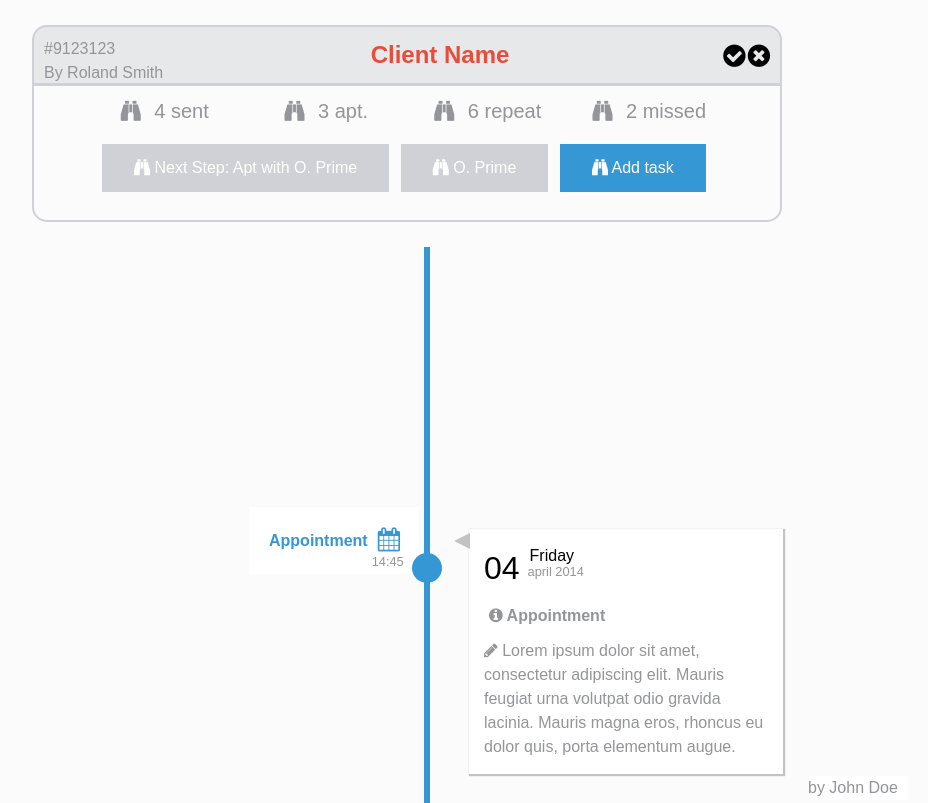
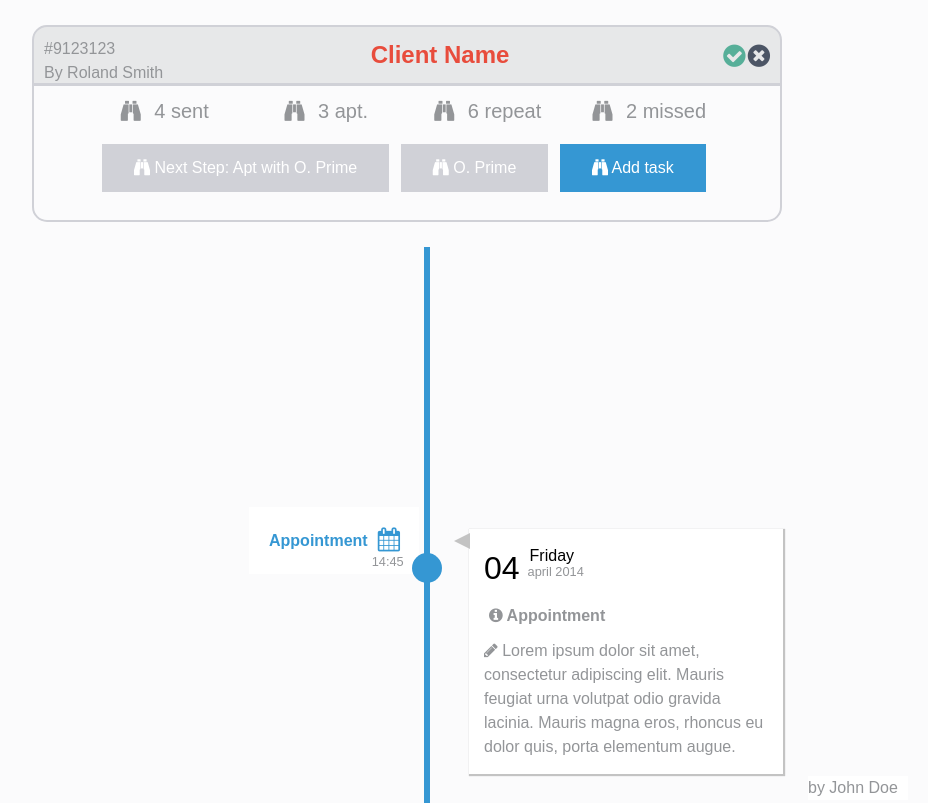
Before and after one commit to naguibihab/timeline, a website: page index.html in a window 1280 px wide. Shown: the top 803 px of the page, without its empty margins (249-1177 px from the left). Drawn offline with Linux system fonts and the light colour scheme.

Commit message:
Added colours

```diff
--- a/index.html
+++ b/index.html
@@ -13,8 +13,8 @@
 			</div>
 			<h2 class="inline"> Client Name </h2>
 			<div class="action-buttons float-right">
-				<i class="fa fa-check-circle" aria-hidden="true"></i>
-				<i class="fa fa-times-circle" aria-hidden="true"></i>
+				<i class="fa fa-check-circle success-icon" aria-hidden="true"></i>
+				<i class="fa fa-times-circle danger-icon" aria-hidden="true"></i>
 			</div>
 		</div>
 		<div class="heading-body">
--- a/main.css
+++ b/main.css
@@ -57,8 +57,16 @@ body {
   float: left;
 }
 
-.width-25-percent{
+.width-25-percent {
   width: 25%;
+}
+
+.success-icon {
+  color: #57af99;
+}
+
+.danger-icon {
+  color: #4c5565;
 }
 
 .button {
```
